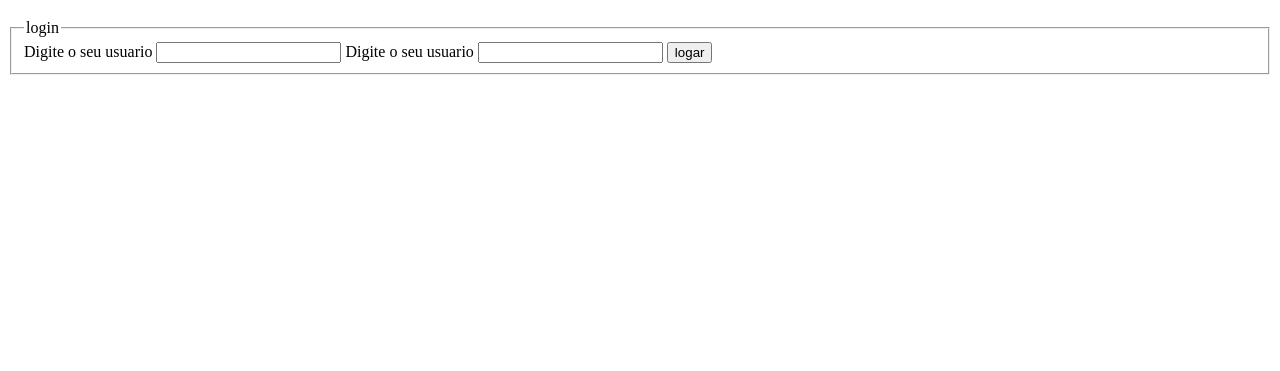
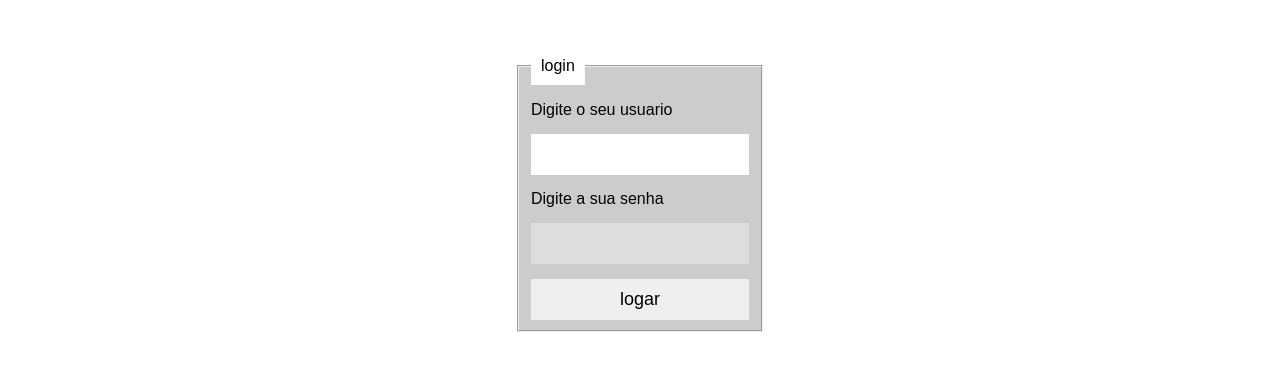
Before and after one commit to IsabelNtanda/curso_udemy, a plain HTML site: page formulario_02.html in a window 1280 px wide. Shown: the part 61-432 px from the top of the page. Drawn offline with Linux system fonts and the light colour scheme.

Commit message:
aula 02 de formulario feita

```diff
--- a/formulario_02.html
+++ b/formulario_02.html
@@ -5,18 +5,65 @@
   <meta http-equiv="X-UA-Compatible" content="IE=edge">
   <meta name="viewport" content="width=device-width, initial-scale=1.0">
   <title>Formulário 02</title>
+  <style>
+    .form_login{
+    width: 250px;
+    margin: 50px auto 0;
+    font-family: sans-serif;
+    }
+    .form_login fieldset{
+    background-color: #ccc;
+    }
+    .form_login label{
+   margin: 10px 0 15px 0;
+    display: block;
+    }
+    .form_login legend{
+   padding: 10px;
+   display: inline-block;
+   background-color: white;
+    }
+    #user,
+    #password,
+    .btn{
+    display: block;
+    width: 100%;
+    box-sizing: border-box;
+    font-size: 18px;
+    padding: 10px;
+    border: none;
+    outline: none;
+
+    }
+
+    #user , #password{
+    background: #ddd;
+    }
+
+    #user:focus,
+    #password:focus{
+    background-color: white;
+    }
+
+    .btn{
+    margin-top: 15px;
+    }
+    #user{
+    margin-bottom: 15px;
+    }
+  </style>
 </head>
 <body>
   <h1>exemplo do formulário 2</h1>
-  <form action="" method="GET" target="_blank">
+  <form action="" method="GET" target="_blank" class="form_login">
      <fieldset>
       <legend>login</legend>
       <label for="user">Digite o seu usuario</label>
-      <input type="text" id="user" name="user">
+      <input type="text" id="user" name="user" autofocus>
 
-      <label for="password">Digite o seu usuario</label>
+      <label for="password">Digite a sua senha</label>
       <input type="password" id="password" name="password">
-      <input type="submit" value="logar">
+      <input type="submit" value="logar" class="btn">
      </fieldset>
   </form>
 </body>
```
Also changed, not shown: formulario_03.html (added, +19 -0 lines).
